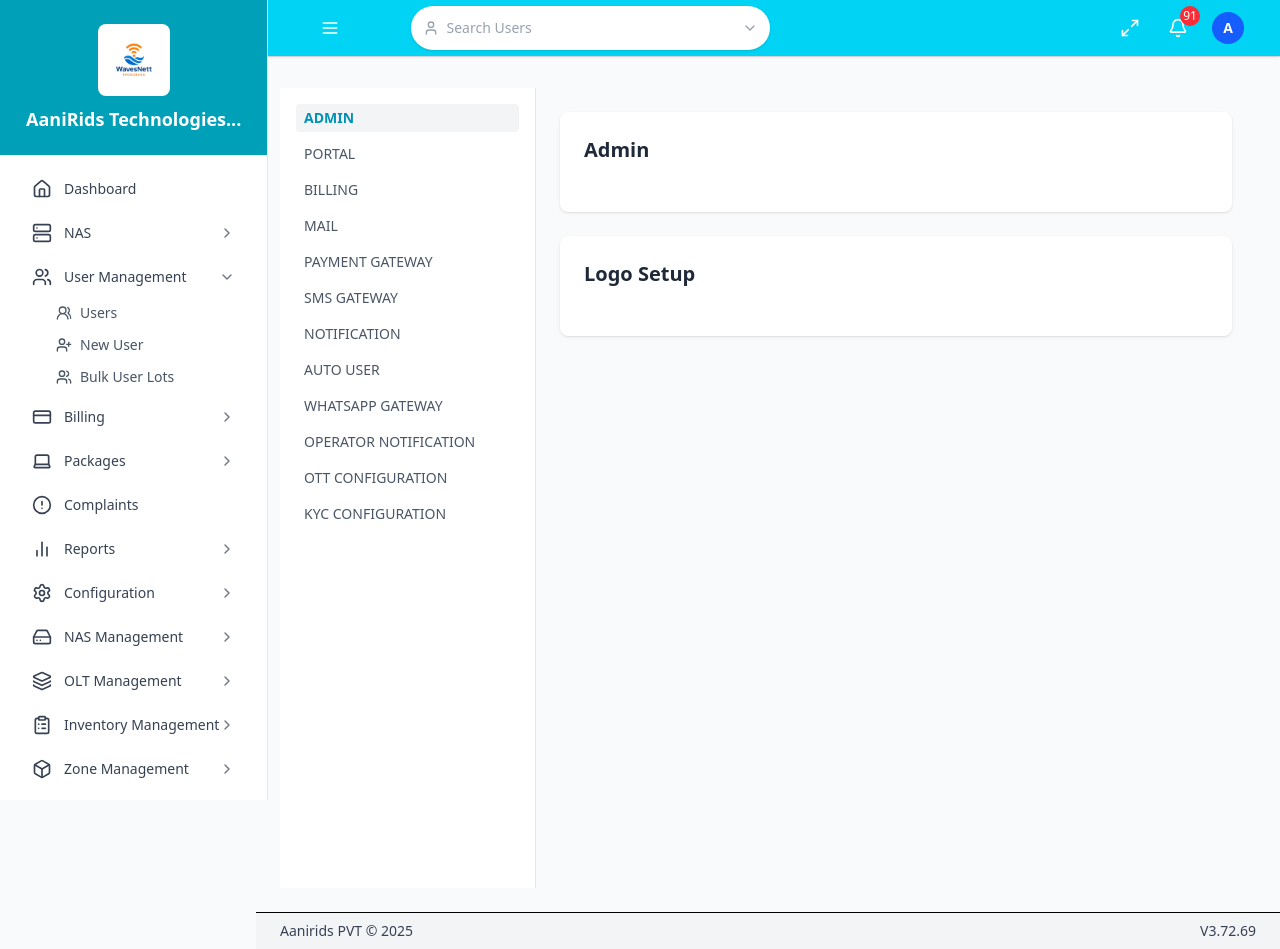
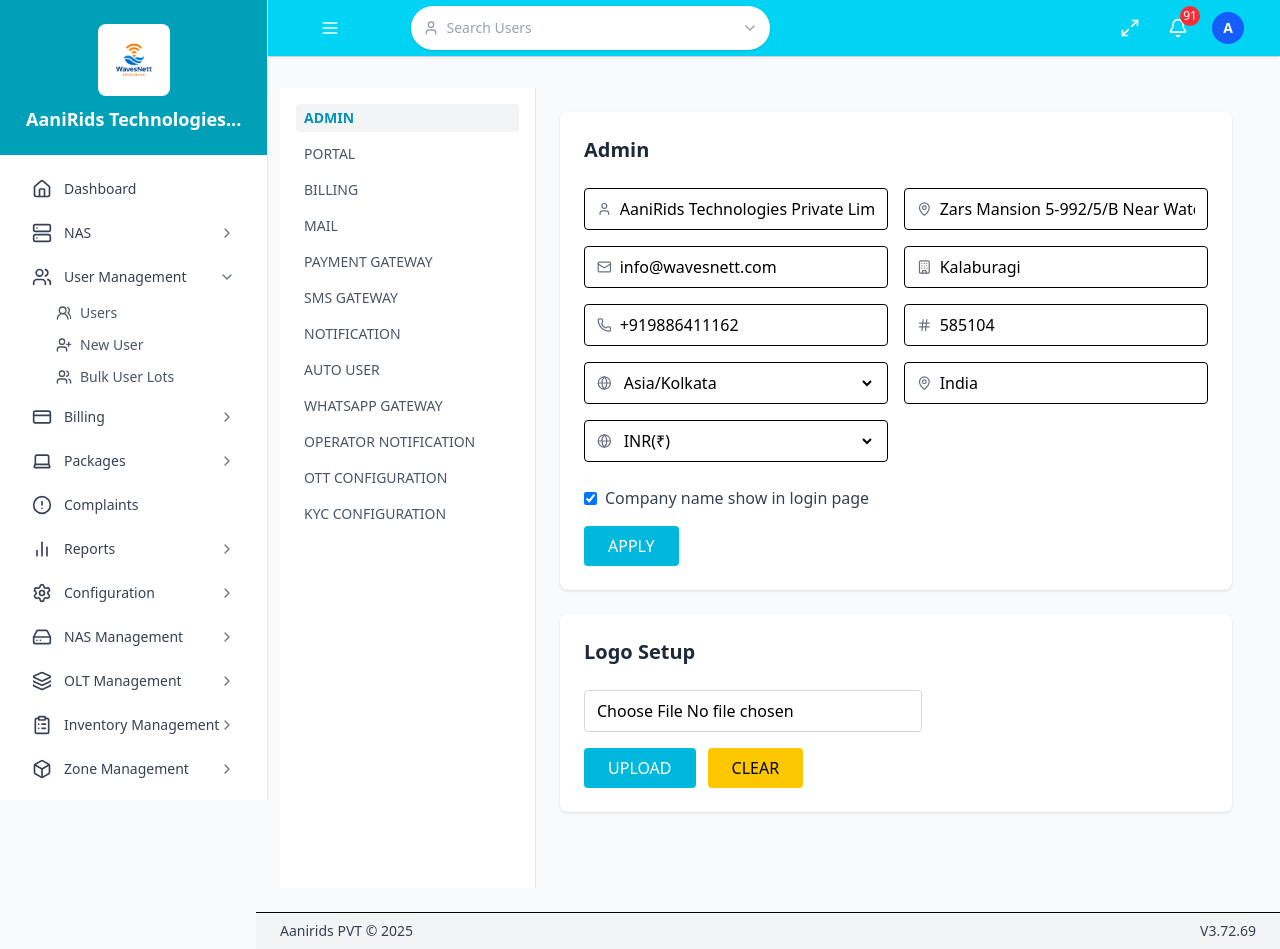
Before and after one commit to Syed0910/wavesnett_frontend, a React (Vite) app: page /config/admin in a window 1280 px wide. Built offline with nearby package versions, Linux system fonts and the light colour scheme.

Commit message:
admin and portal done

```diff
--- a/src/components/Configuration/adminConfiguration.jsx
+++ b/src/components/Configuration/adminConfiguration.jsx
@@ -1,13 +1,21 @@
 // components/Configuration/adminConfiguration.jsx
 import React, { useState } from "react";
-import { User } from "lucide-react";
+import {
+  User,
+  Mail,
+  Phone,
+  MapPin,
+  Building,
+  Hash,
+  Globe,
+} from "lucide-react";
 
 const AdminConfiguration = () => {
   const [formData, setFormData] = useState({
     companyName: "AaniRids Technologies Private Limited",
     email: "info@wavesnett.com",
     phone: "+919886411162",
-    address: "Zars Mansion 5-992/5/B Near Water Tank",
+    address: "Zars Mansion 5-992/5/B Near Water Tan",
     city: "Kalaburagi",
     zipCode: "585104",
     country: "India",
@@ -28,7 +36,7 @@
 
   const handleLogoUpload = (e) => {
     const file = e.target.files[0];
-    if (file) setLogoFile(file);
+    if (file) setLogoFile(URL.createObjectURL(file));
   };
 
   const clearLogo = () => {
@@ -36,18 +44,196 @@
     document.getElementById("logoInput").value = "";
   };
 
+  const handleSubmit = (e) => {
+    e.preventDefault();
+    console.log("Form Data:", formData);
+  };
+
   return (
-    <div>
+    <div className="space-y-6">
       {/* Admin Form */}
       <div className="bg-white rounded-lg p-6 shadow-sm">
         <h2 className="text-xl font-semibold text-gray-800 mb-6">Admin</h2>
-        {/* form fields (your original fields go here) */}
+
+        <form onSubmit={handleSubmit} className="grid grid-cols-1 md:grid-cols-2 gap-4">
+          {/* Company Name */}
+          <div className="flex items-center border rounded px-3 py-2">
+            <User className="w-4 h-4 mr-2 text-gray-500" />
+            <input
+              type="text"
+              name="companyName"
+              value={formData.companyName}
+              onChange={handleInputChange}
+              placeholder="Company Name"
+              className="w-full outline-none"
+            />
+          </div>
+
+          {/* Address */}
+          <div className="flex items-center border rounded px-3 py-2">
+            <MapPin className="w-4 h-4 mr-2 text-gray-500" />
+            <input
+              type="text"
+              name="address"
+              value={formData.address}
+              onChange={handleInputChange}
+              placeholder="Address"
+              className="w-full outline-none"
+            />
+          </div>
+
+          {/* Email */}
+          <div className="flex items-center border rounded px-3 py-2">
+            <Mail className="w-4 h-4 mr-2 text-gray-500" />
+            <input
+              type="email"
+              name="email"
+              value={formData.email}
+              onChange={handleInputChange}
+              placeholder="Email"
+              className="w-full outline-none"
+            />
+          </div>
+
+          {/* City */}
+          <div className="flex items-center border rounded px-3 py-2">
+            <Building className="w-4 h-4 mr-2 text-gray-500" />
+            <input
+              type="text"
+              name="city"
+              value={formData.city}
+              onChange={handleInputChange}
+              placeholder="City"
+              className="w-full outline-none"
+            />
+          </div>
+
+          {/* Phone */}
+          <div className="flex items-center border rounded px-3 py-2">
+            <Phone className="w-4 h-4 mr-2 text-gray-500" />
+            <input
+              type="text"
+              name="phone"
+              value={formData.phone}
+              onChange={handleInputChange}
+              placeholder="Phone"
+              className="w-full outline-none"
+            />
+          </div>
+
+          {/* Zip Code */}
+          <div className="flex items-center border rounded px-3 py-2">
+            <Hash className="w-4 h-4 mr-2 text-gray-500" />
+            <input
+              type="text"
+              name="zipCode"
+              value={formData.zipCode}
+              onChange={handleInputChange}
+              placeholder="Zip Code"
+              className="w-full outline-none"
+            />
+          </div>
+
+          {/* Time Zone */}
+          <div className="flex items-center border rounded px-3 py-2 col-span-1 md:col-span-1">
+            <Globe className="w-4 h-4 mr-2 text-gray-500" />
+            <select
+              name="timezone"
+              value={formData.timezone}
+              onChange={handleInputChange}
+              className="w-full outline-none"
+            >
+              <option value="Asia/Kolkata">Asia/Kolkata</option>
+              <option value="UTC">UTC</option>
+            </select>
+          </div>
+
+          {/* Country */}
+          <div className="flex items-center border rounded px-3 py-2">
+            <MapPin className="w-4 h-4 mr-2 text-gray-500" />
+            <input
+              type="text"
+              name="country"
+              value={formData.country}
+              onChange={handleInputChange}
+              placeholder="Country"
+              className="w-full outline-none"
+            />
+          </div>
+
+          {/* Currency */}
+          <div className="flex items-center border rounded px-3 py-2 col-span-1 md:col-span-1">
+            <Globe className="w-4 h-4 mr-2 text-gray-500" />
+            <select
+              name="currency"
+              value={formData.currency}
+              onChange={handleInputChange}
+              className="w-full outline-none"
+            >
+              <option value="INR(₹)">INR(₹)</option>
+              <option value="USD($)">USD($)</option>
+            </select>
+          </div>
+
+          {/* Checkbox */}
+          <div className="flex items-center col-span-1 md:col-span-2 mt-2">
+            <input
+              type="checkbox"
+              name="showCompanyName"
+              checked={formData.showCompanyName}
+              onChange={handleInputChange}
+              className="mr-2"
+            />
+            <span className="text-gray-700">Company name show in login page</span>
+          </div>
+
+          {/* Submit Button */}
+          <div className="col-span-1 md:col-span-2">
+            <button
+              type="submit"
+              className="bg-cyan-500 text-white px-6 py-2 rounded hover:bg-cyan-600"
+            >
+              APPLY
+            </button>
+          </div>
+        </form>
       </div>
 
       {/* Logo Setup */}
-      <div className="bg-white rounded-lg p-6 mt-6 shadow-sm">
+      <div className="bg-white rounded-lg p-6 shadow-sm">
         <h2 className="text-xl font-semibold text-gray-800 mb-6">Logo Setup</h2>
-        {/* logo upload UI */}
+
+        <div className="flex items-center space-x-4">
+          <input
+            id="logoInput"
+            type="file"
+            accept="image/*"
+            onChange={handleLogoUpload}
+            className="border border-gray-300 rounded px-3 py-2"
+          />
+          {logoFile && (
+            <img
+              src={logoFile}
+              alt="Logo Preview"
+              className="h-12 object-contain"
+            />
+          )}
+        </div>
+
+        <div className="mt-4 flex space-x-3">
+          <button
+            onClick={() => alert("Logo Uploaded")}
+            className="bg-cyan-500 text-white px-6 py-2 rounded hover:bg-cyan-600"
+          >
+            UPLOAD
+          </button>
+          <button
+            onClick={clearLogo}
+            className="bg-yellow-400 text-black px-6 py-2 rounded hover:bg-yellow-500"
+          >
+            CLEAR
+          </button>
+        </div>
       </div>
     </div>
   );
```
